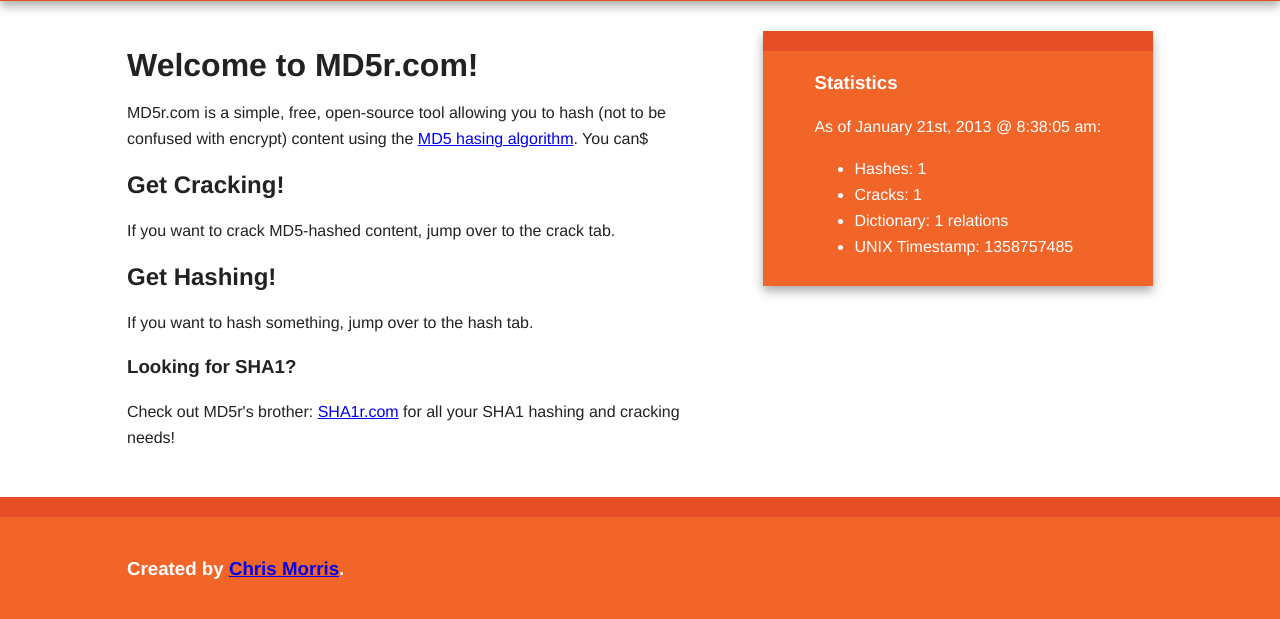
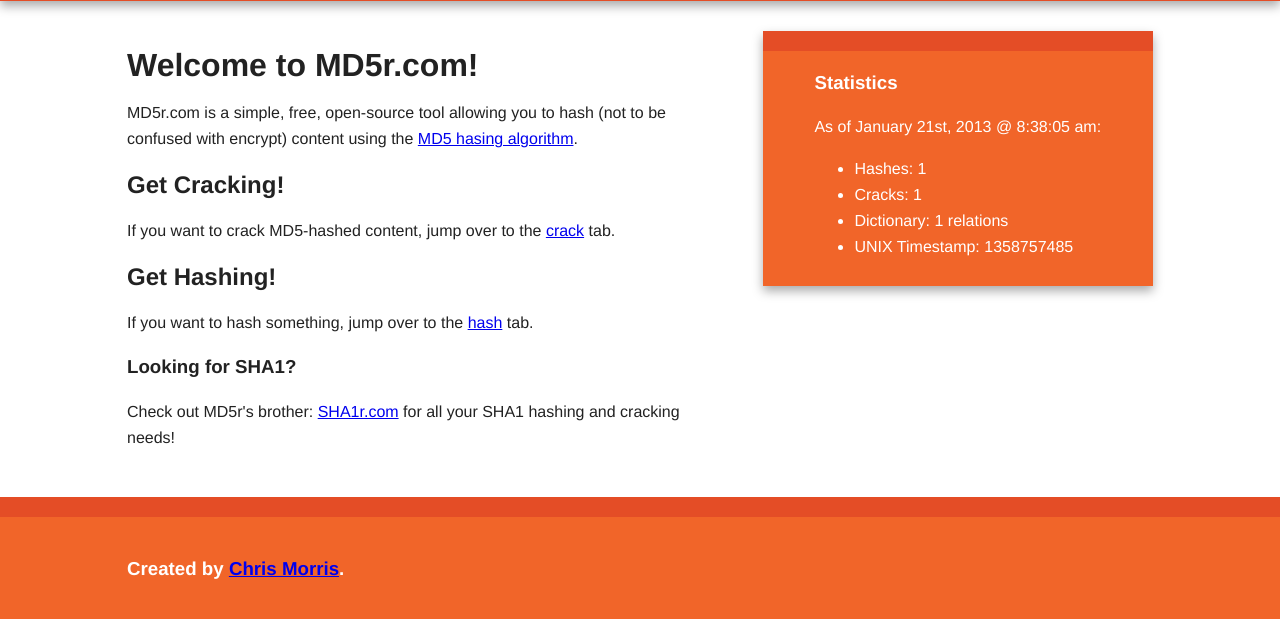
Before and after one commit to ChrisMorrisOrg/MD5r.com, a PHP site: page / in a window 1280 px wide. Shown: the part 95-714 px from the top of the page. Run offline with PHP 8.4, Linux system fonts and the light colour scheme; tables that the repository leaves empty hold one stand-in row (values such as "Sample post"); some libraries are stand-ins or nearby versions.

Commit message:
v2.0.002
Links and typos fixed.

```diff
--- a/public/pages/about.php
+++ b/public/pages/about.php
@@ -5,7 +5,7 @@
                     </header>
                     <section>
                         <h2>Get the Code!</h2>
-                        <p>If you're a developer or just want to check out the code of this website, you can download a copy via GitHub. Feel free to pull, modify, and improve at will. Send me pull requests too, if you like.</p>
+                        <p>If you're a developer or just want to check out the code of this website, you can download a copy via <a href="https://github.com/ChrisMorrisOrg/MD5r.com/">GitHub</a>. Feel free to pull, modify, and improve at will. Send me pull requests too, if you like.</p>
                     </section>
                     <section>
                         <h2>How it Works...</h2>
--- a/public/pages/home.php
+++ b/public/pages/home.php
@@ -1,15 +1,15 @@
                 <article>
                     <header>
                         <h1>Welcome to MD5r.com!</h1>
-                        <p>MD5r.com is a simple, free, open-source tool allowing you to hash (not to be confused with encrypt) content using the <a href="http://en.wikipedia.org/wiki/MD5" target="_blank">MD5 hasing algorithm</a>. You can$
+                        <p>MD5r.com is a simple, free, open-source tool allowing you to hash (not to be confused with encrypt) content using the <a href="http://en.wikipedia.org/wiki/MD5" target="_blank">MD5 hasing algorithm</a>.
                     </header>
                     <section>
                         <h2>Get Cracking!</h2>
-                        <p>If you want to crack MD5-hashed content, jump over to the crack tab.</p>
+                        <p>If you want to crack MD5-hashed content, jump over to the <a href="/crack/">crack</a> tab.</p>
                     </section>
                     <section>
                         <h2>Get Hashing!</h2>
-                        <p>If you want to hash something, jump over to the hash tab.</p>
+                        <p>If you want to hash something, jump over to the <a href="/hash/">hash</a> tab.</p>
                     </section>
                     <footer>
                         <h3>Looking for SHA1?</h3>
```
